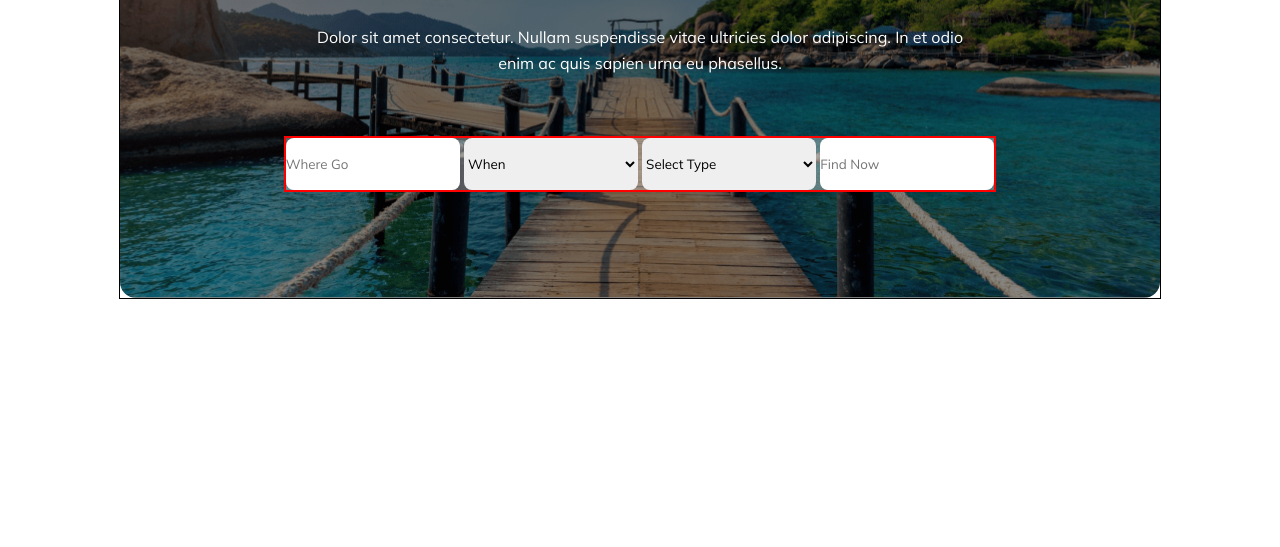
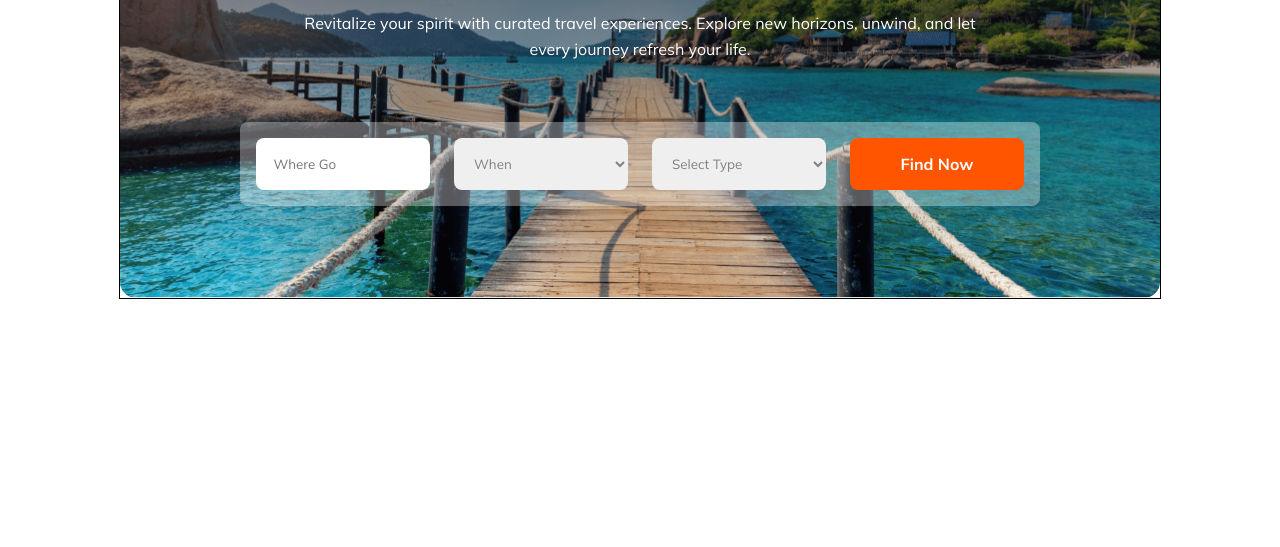
Before and after one commit to mhmitas/B9A2-mitas-explorer-Assignment, a plain HTML site: page index.html in a window 1280 px wide. Shown: the part 253-800 px from the top of the page. Drawn offline with Linux system fonts and the light colour scheme.

Commit message:
banner section end

```diff
--- a/index.html
+++ b/index.html
@@ -13,12 +13,11 @@
         <nav></nav>
         <section class="banner">
             <div class="banner-texts">
-                <h3 class="banner-heading">Refresh Your Mind</h3>
-                <p class="banner-description">Dolor sit amet consectetur. Nullam suspendisse vitae ultricies dolor
-                    adipiscing.
-                    In et odio enim ac quis sapien urna eu phasellus.</p>
+                <h3 class="banner-heading">Refresh Your Life</h3>
+                <p class="banner-description">Revitalize your spirit with curated travel experiences. Explore new
+                    horizons, unwind, and let every journey refresh your life.</p>
                 <div class="inputs-container">
-                    <input class="inputs" placeholder="Where Go" type="text" name="text" id="">
+                    <input class="inputs" placeholder="     Where Go" type="text" name="text" id="">
                     <select class="inputs" class="select-day" name="" id="">
                         <option value="day">When</option>
                         <option value="day">Saturday</option>
@@ -37,7 +36,7 @@
                         <option value="type">Adventure Travel</option>
                         <option value="type">Other</option>
                     </select>
-                    <input class="inputs" type="search" placeholder="Find Now" name="search" id="">
+                    <button class="btn-primary">Find Now</button>
                 </div>
             </div>
         </section>
--- a/styles/style.css
+++ b/styles/style.css
@@ -28,15 +28,25 @@ main {
 }
 
 
+.btn-primary {
+    width: 174px;
+    height: 52px;
+    border-radius: 8px;
+    background: #FF5400;
+    border: none;
+    color: #FFF;
+    text-align: center;
+    font-size: 16px;
+    font-weight: 700;
+}
+
 /* banner styles */
 header {
     border: 1px solid;
 }
 
 .banner {
-    /* border: 2px solid yellow; */
-    background-image: linear-gradient(#00000092, #00000075), url(../Images/bannerimage.png);
-    /* background-image: linear-gradient(#ee82ee83 , #0000ffca), url(../Images/bannerimage.png); */
+    background-image: linear-gradient(180deg, rgba(19, 19, 24, 0.80) 0%, rgba(19, 19, 24, 0.00) 100%), url(../Images/bannerimage.png);
     width: 100%;
     height: 500px;
     background-size: cover;
@@ -76,9 +86,12 @@ background: linear-gradient(180deg, rgba(19, 19, 24, 0.80) 0%, rgba(19, 19, 24,
 
 .inputs-container {
     max-width: 768px;
-    border: 2px solid red;
     background-color: #ffffff55;
     margin-top: 20px;
+    display: flex;
+    gap: 24px;
+    padding: 16px;
+    border-radius: 8px;
 }
 
 .inputs {
@@ -86,5 +99,10 @@ background: linear-gradient(180deg, rgba(19, 19, 24, 0.80) 0%, rgba(19, 19, 24,
     height: 52px;
     border-radius: 8px;
     border: none;
-    /* margin-top: 10px; */
 }
+
+
+select {
+    padding: 16px;
+    color: #13131880;
+}
```
